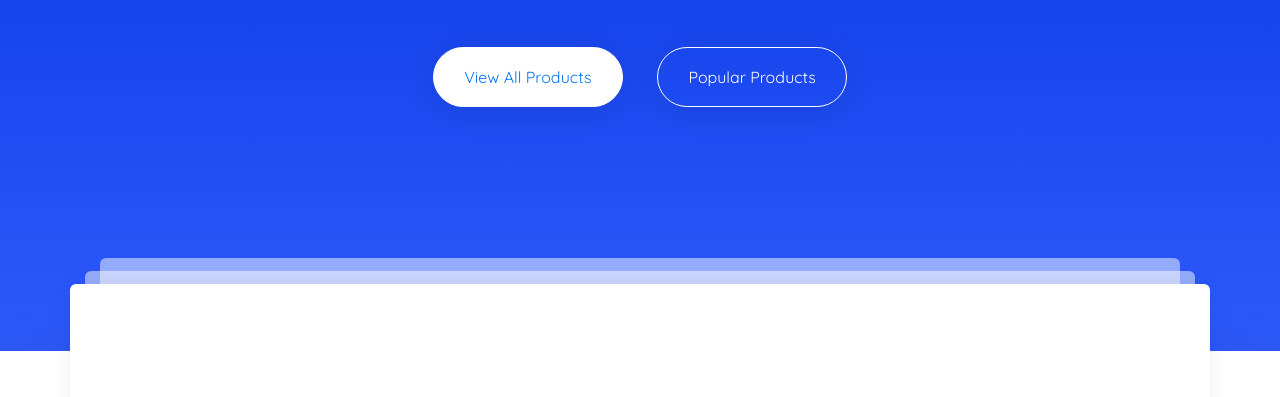
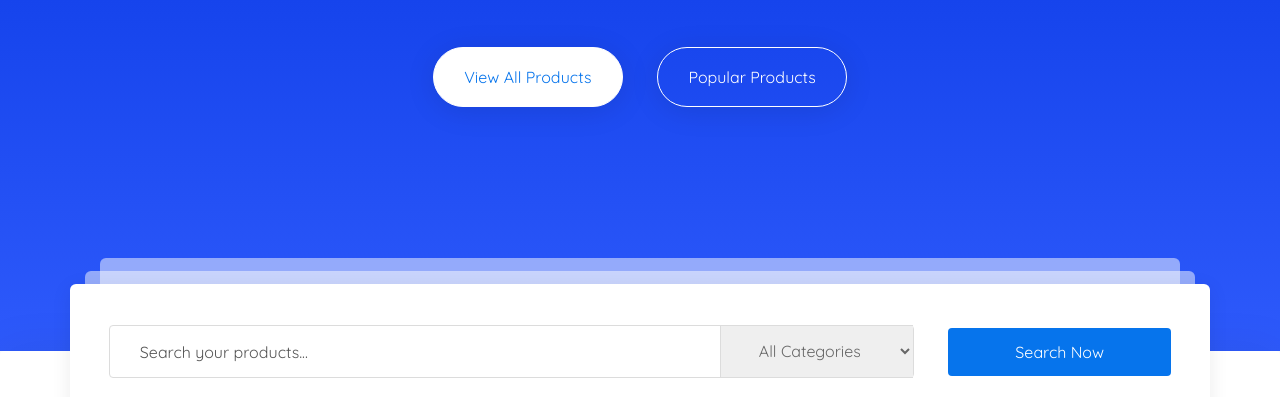
Before and after one commit to vit-401/MartPlace, a website: page app/index.html in a window 1280 px wide. Shown: the part 555-952 px from the top of the page. Drawn offline with nearby package versions, Linux system fonts and the light colour scheme; files that its build step writes are made by us from their sources.

Commit message:
added form on search-box

```diff
--- a/app/index.html
+++ b/app/index.html
@@ -97,7 +97,16 @@
       <div class="box-search__inner">
         <div class="box-serch__item box-search1"></div>
         <div class="box-serch__item box-search2"></div>
-        <div class="box-serch__item box-search3"></div>
+        <div class="box-serch__item box-search3">
+          <form action="">
+            <input type="text" placeholder="Search your products..." required><select required>
+              <option>All Categories</option>
+              <option>All Categories</option>
+              <option>All Categories</option>
+            </select>
+            <button type="submit">Search Now</button>
+          </form>
+        </div>
       </div>
     </div>
   </section>
--- a/app/scss/style.scss
+++ b/app/scss/style.scss
@@ -202,22 +202,72 @@
     width: 1140px;
     position: absolute;
     top: -67px;
-    &.box-search1{
+
+    &.box-search1 {
       top: -93px;
       opacity: 0.502;
       width: 1080px;
-      right:0;
+      right: 0;
       left: 0;
     }
-    &.box-search2{
+
+    &.box-search2 {
       top: -80px;
       opacity: 0.502;
       width: 1110px;
-      right:0;
+      right: 0;
       left: 0;
     }
-    &.box-search3{
+
+    &.box-search3 {
+      display: flex;
+      align-items: center;
+      justify-content: center;
       box-shadow: 0px 4px 20px 0px rgba(0, 0, 0, 0.08);
+
+      form {
+        position: relative;
+
+      }
+
+      input {
+        border: 1px solid #dcdcdc;
+        border-radius: 4px;
+        width: 805px;
+        height: 53px;
+        outline: none;
+        padding:0 226px 0 30px;
+        color:#555;
+        &::placeholder{
+          color:#555;
+        }
+      }
+
+      select {
+        color:#676767;
+        border: none;
+        position: absolute;
+        border-left: 1px solid #dcdcdc;
+        border-top: 1px solid #dcdcdc;
+        border-bottom: 1px solid #dcdcdc;
+        width: 193px;
+        left: 611px;
+        height: 53px;
+        padding-left: 34px;
+        outline: none;
+      }
+
+      button {
+        border:none;
+        outline: none;
+        margin-left: 30px;
+        border-radius: 4px;
+        width: 223px;
+        background-color: $btn-blue;
+        padding: 15px 35px;
+        color:#fff;
+        font-size: 16px;
+      }
     }
   }
 }
@@ -225,6 +275,15 @@
 
 
 
+.Rectangle_242_copy {
+  background-color: rgb(6, 116, 236);
+  position: absolute;
+  left: 1267px;
+  top: 876px;
+  width: 223px;
+  height: 55px;
+  z-index: 733;
+}
 
 
 
```
